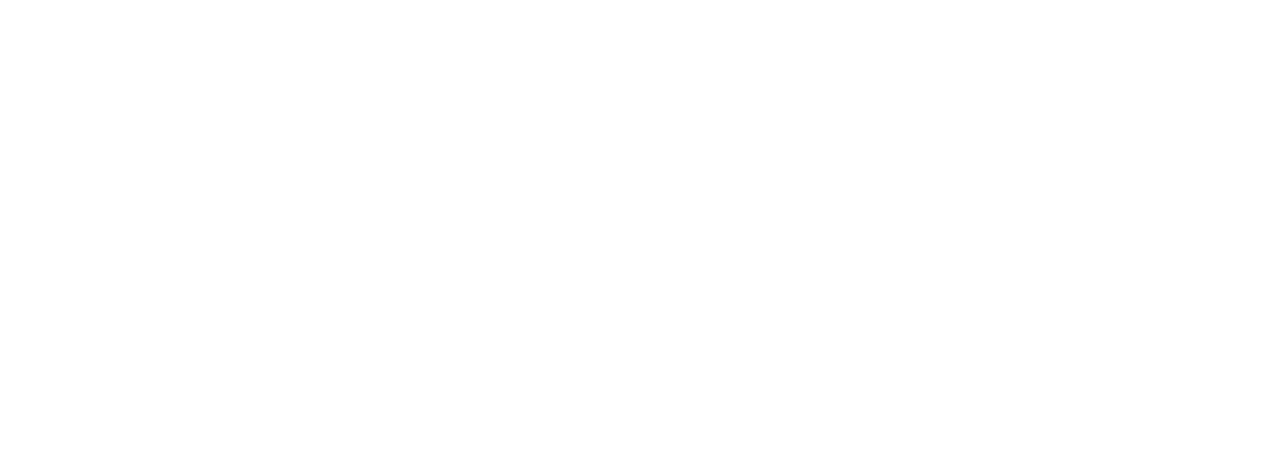
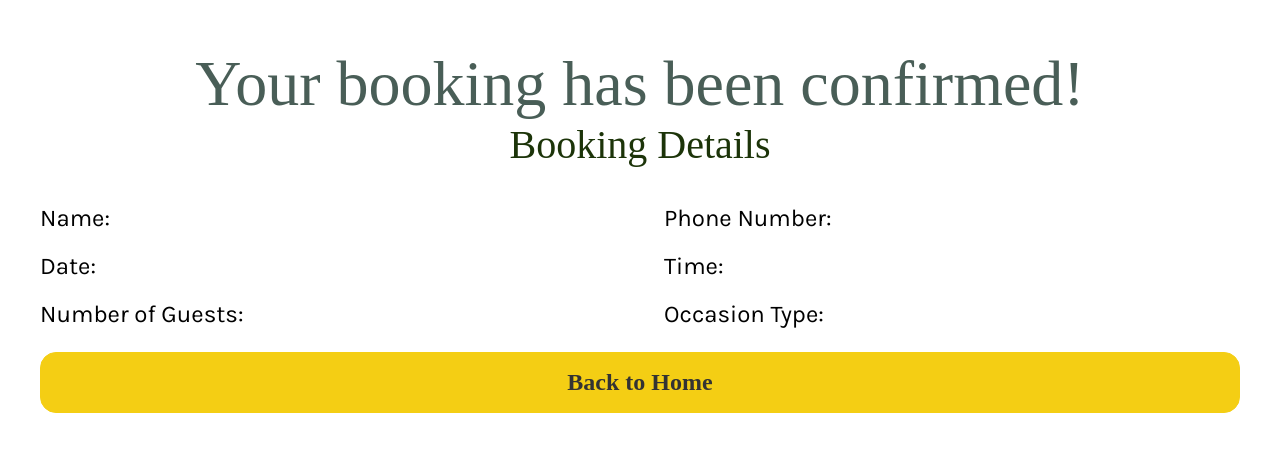
Before and after one commit to thienanlu/capstone, a React (Create React App) app: page /confirmation in a window 1280 px wide. Before the commit this address had no page. Shown: the part 137-588 px from the top of the page. Built offline with nearby package versions, Linux system fonts and the light colour scheme; a web font is replaced by a local one.

Commit message:
app functionality completion

```diff
--- a/src/App.js
+++ b/src/App.js
@@ -5,6 +5,7 @@ import Menu from './assets/Menu'
 import Reservation from  './assets/Reservation'
 import Order from './assets/Order'
 import Login from './assets/Login'
+import ConfirmedBooking from './assets/ConfirmedBooking'
 
 // import react-router
 import React from 'react'
@@ -24,6 +25,7 @@ function App() {
           <Route path="/reservation" element={<Reservation />} />
           <Route path="/order" element={<Order />} />
           <Route path="/login" element={<Login />} />
+          <Route path="/confirmation" element={<ConfirmedBooking/>} />
         </Routes>
       </div>
     </>
--- a/src/assets/BookingForm.js
+++ b/src/assets/BookingForm.js
@@ -1,5 +1,8 @@
-import  {useState} from 'react'
+import  {useState, useReducer} from 'react'
 import button from './button'
+import ConfirmedBooking from './ConfirmedBooking'
+import BookingImage from './img/restaurant.jpg';
+
 
 
 function BookingForm(props){
@@ -10,12 +13,15 @@ function BookingForm(props){
     const [time, setTime] = useState()
     const [guest, setGuest] = useState()
     const [occasion, setOccasion] = useState()
+    const [isSubmmited, setIsSubmmited] = useState(false)
 
 
     const handleSubmit = (e) => {
         e.preventDefault();
-        clearForm()
-        alert("Account created!");
+        props.submitForm({name, number, date, time, guest, occasion})
+        setIsSubmmited(true)
+        // clearForm()
+        alert("Your booking has been confirmed");
         console.log('table booking for', name, number, date, time, guest, occasion);
       };
 
@@ -29,13 +35,14 @@ function BookingForm(props){
         setOccasion('')
     }
 
-    const handleTime = (e) => {
+    const handleOnDateChange = (e) => {
         setDate(e.target.value)
-        props.dispatch(date, 'UPDATE_TIME')
+        console.log(props.availableTimes)
+        props.dispatch(e.target.value)
     }
 
 
-    return(
+    return( (isSubmmited) ? <ConfirmedBooking name={name} number={number} date={date} time={time} guest={guest} occasion={occasion} /> : (
         <div className="form-wrapper app-section">
             <h3 className='form-title'>RESERVE A TABLE</h3>
             <form className='booking-form' onSubmit={handleSubmit}>
@@ -49,7 +56,7 @@ function BookingForm(props){
                 </div>
                 <div className='form-input-wrapper'>
                     <label>Reservation Date:</label>
-                    <input onChange={handleTime} value={date} type="date" name="date" className='date-input'/>
+                    <input onChange={handleOnDateChange} value={date} type="date" name="date" className='date-input'/>
                 </div>
                 <div className='form-input-wrapper'>
                     <label>Reservation Time:</label>
@@ -76,6 +83,7 @@ function BookingForm(props){
             </form>
         </div>
     )
+    )
 }
 
 export default BookingForm;
--- /dev/null
+++ b/src/assets/ConfirmedBooking.js
@@ -0,0 +1,27 @@
+import Header from "./header"
+import Footer from "./footer"
+
+import { Link } from "react-router-dom";
+
+
+function ConfirmedBooking(props){
+    return(
+        <section className="confirm-booking-page">
+            <div className="confirm-booking-wrapper app-section">
+                <h3 className="confirm-booking-title">Your booking has been confirmed!</h3>
+                <h4>Booking Details</h4>
+                <section className="booking-details">
+                    <p>Name: <span>{props.name}</span></p>
+                    <p>Phone Number: <span>{props.number}</span></p>
+                    <p>Date: <span>{props.date}</span></p>
+                    <p>Time: <span>{props.time}</span></p>
+                    <p>Number of Guests: <span>{props.guest}</span></p>
+                    <p>Occasion Type: <span>{props.occasion}</span></p>
+                </section>
+                <Link to='/' className="btn">Back to Home</Link>
+            </div>
+        </section>
+    )
+}
+
+export default ConfirmedBooking;
--- a/src/assets/Reservation.js
+++ b/src/assets/Reservation.js
@@ -1,12 +1,14 @@
 import React, { useReducer, useState} from "react";
+import { useNavigate } from "react-router-dom";
 import Header from "./header";
 import Footer from "./footer";
+import ConfirmedBooking from "./ConfirmedBooking";
 import BookingForm from "./BookingForm";
-import BookingImage from './img/restaurant.jpg';
+// import BookingImage from './img/restaurant.jpg';
 import './css/reservation.css';
 
 function initializeTimes(){
-    let date = new Date(99, 6, 12);
+    let date = new Date();
     var data = fetchAPI(date)
     return data
 }
@@ -40,38 +42,30 @@ const fetchAPI = function(date) {
 
 const UPDATE_TIME = "update";
 
-const updateTime = (state, action) => {
-    switch (action) {
-      case "UPDATE_TIMES":
-        return { ...state, times: fetchAPI(action.date) };
-      default:
-        return state;
-    };
-  };
-
+const updateTime = (availableTimes, date) => {
+  const response = fetchAPI(new Date(date));
+  return (response.length !== 0) ? response : availableTimes;
+}
 
 function Reservation() {
-    const [availableTimes, dispatch] = useReducer(updateTime(), initializeTimes());
-    // const handleRemoveTime = (time) => {
-    //     dispatch({ type: REMOVE_TIME, payload: time });
-    // };
+    const [availableTimes, dispatch] = useReducer(updateTime, [], initializeTimes);
 
-    // const handleAddTime = (time) => {
-    //     dispatch({ type: ADD_TIME, payload: time });
-    // };
+    const navigate = useNavigate()
+
+    const submitForm = (formData) => {
+      let isSubmmited = false;
+      const response = submitAPI(formData);
+    }
 
     return (
         <div className="reservation-page">
             <Header />
-            <section className="reservation-banner app-section">
-                <h3>Reserve a table</h3>
-                <img src={BookingImage} alt="restaurant-image" />
-            </section>
             <BookingForm
                 availableTimes={availableTimes}
                 // onRemoveTime={handleRemoveTime}
                 // onAddTime={handleAddTime}
-                dispatch={updateTime}
+                dispatch={dispatch}
+                submitForm={submitForm}
             />
             <Footer />
         </div>
--- a/src/assets/css/button.css
+++ b/src/assets/css/button.css
@@ -1,6 +1,6 @@
 .btn{
     display:inline-block;
-    margin-top: 20px;
+    margin-top: 24px;
     padding: 16px 36px;
     border: 1px solid var(--primary-color-2);
     border-radius: 16px;
--- /dev/null
+++ b/src/assets/css/confirmation.css
@@ -0,0 +1,3 @@
+.confirm-booking-title{
+    margin-top: 120px;
+}
--- a/src/assets/css/reservation.css
+++ b/src/assets/css/reservation.css
@@ -20,8 +20,8 @@
 
 /* booking form */
 .form-wrapper{
+    margin-top: 120px;
     padding: 80px 40px;
-    margin-top: 120px;
 }
 
 .form-title{
@@ -78,3 +78,46 @@
     background-color: var(--primary-color-1);
     color: var(--primary-color-2);
 }
+
+/* confirmation page */
+.confirm-booking-wrapper{
+    margin-top: 120px;
+    padding: 40px 40px;
+}
+
+.confirm-booking-title{
+    font-size: 64px;
+    font-weight: 400;
+    text-align: center;
+    color: var(--primary-color-1);
+}
+
+.confirm-booking-wrapper > h4{
+    font-size: 40px;
+    font-weight: 400;
+    text-align: center;
+    color: var(--title-color);
+}
+
+.booking-details{
+    margin-top: 16px;
+    display: flex;
+    flex-wrap: wrap;
+    align-items: center;
+    justify-content: space-between;
+}
+
+.booking-details > p{
+    font-size: 24px;
+    margin-top: 20px;
+    width: 48%;
+}
+
+.booking-details span{
+    font-weight: 500;
+}
+
+.confirm-booking-wrapper .btn{
+    width: 100%;
+    text-align: center;
+}
```
Also changed, not shown: src/assets/Confirmation.js (deleted).
